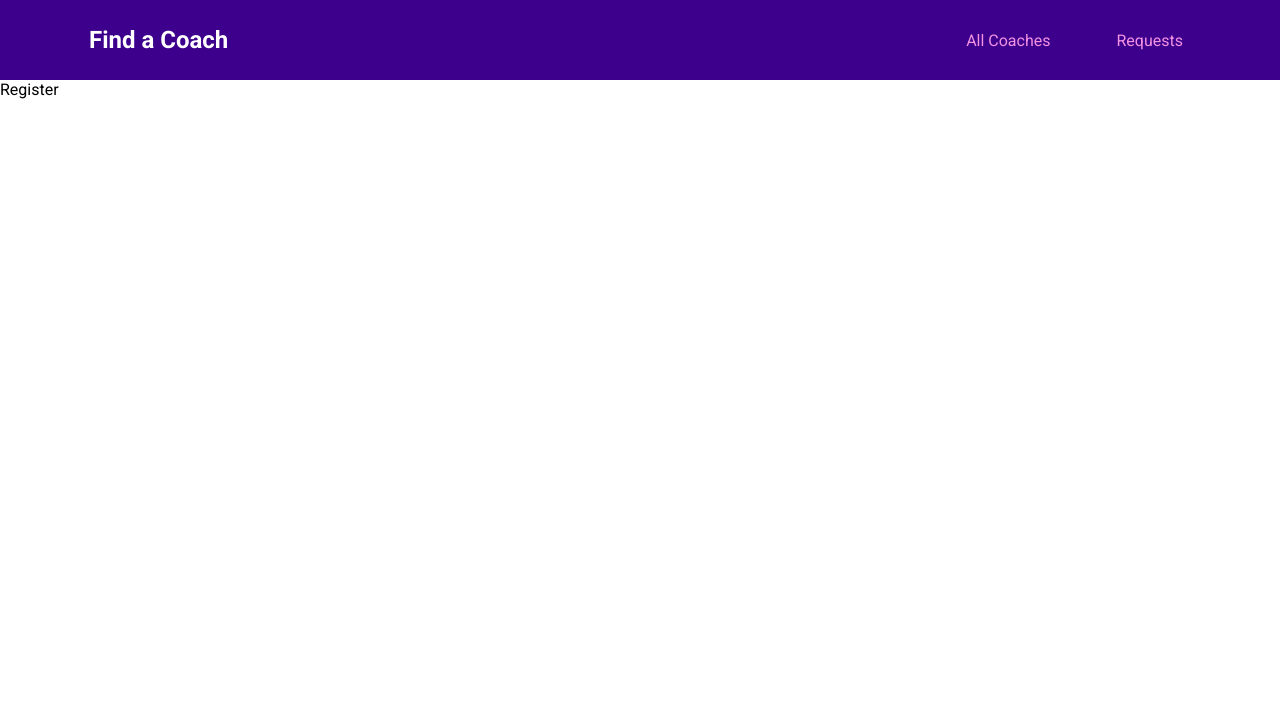
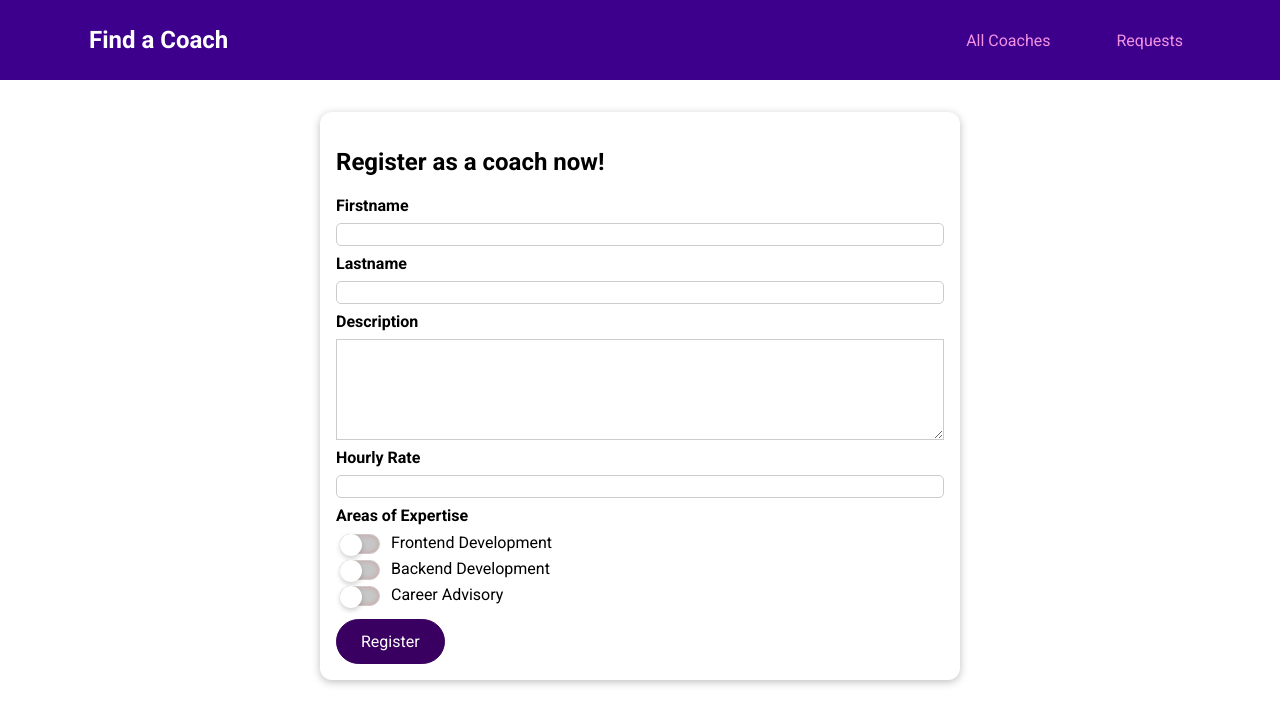
Before and after one commit to berkcatalahmetoglu/find-a-coach-app, a Vue app: page /register in a window 1280 px wide. Shown: the top 724 px of the page. Built offline with nearby package versions, Linux system fonts and the light colour scheme.

Commit message:
feature/ Added coach add feature

```diff
--- a/src/components/coaches/CoachFilter.vue
+++ b/src/components/coaches/CoachFilter.vue
@@ -77,7 +77,7 @@
 }
 
 input:checked[type="checkbox"] {
-    background: #03a9f4;
+    background: #3d008d;
 }
 
 input[type="checkbox"]:before {
--- /dev/null
+++ b/src/components/coaches/CoachForm.vue
@@ -0,0 +1,154 @@
+<template>
+    <form @submit.prevent="submitForm">
+        <div class="form-control">
+            <label for="firstname">Firstname</label>
+            <input type="text" id="firstname" v-model.trim="firstName" />
+        </div>
+        <div class="form-control">
+            <label for="lastname">Lastname</label>
+            <input type="text" id="lastname" v-model.trim="lastName" />
+        </div>
+        <div class="form-control">
+            <label for="description">Description</label>
+            <textarea type="text" id="description" rows="5" v-model.trim="description"></textarea>
+        </div>
+        <div class="form-control">
+            <label for="rate">Hourly Rate</label>
+            <input type="number" id="rate" v-model="rate" />
+        </div>
+        <div class="form-control">
+            <h3>Areas of Expertise</h3>
+            <div class="checkbox-container">
+                <input type="checkbox" id="frontend" value="frontend" v-model="areas" />
+                <label for="frontend">Frontend Development</label>
+            </div>
+            <div class="checkbox-container">
+                <input type="checkbox" id="backend" value="backend" v-model="areas" />
+                <label for="backend">Backend Development</label>
+            </div>
+            <div class="checkbox-container">
+                <input type="checkbox" id="career" value="career" v-model="areas" />
+                <label for="career">Career Advisory</label>
+            </div>
+        </div>
+        <base-button>Register</base-button>
+    </form>
+</template>
+
+<script>
+export default {
+    emits: ['save-data'],
+    data() {
+        return {
+            firstName: '',
+            lastName: '',
+            description: '',
+            rate: null,
+            areas: []
+        };
+    },
+    methods: {
+        submitForm() {
+            const formData = {
+                first: this.firstName,
+                last: this.lastName,
+                desc: this.description,
+                rate: this.rate,
+                area: this.areas
+            }
+
+            this.$emit('save-data', formData)
+        }
+    }
+}
+</script>
+
+<style scoped>
+.form-control {
+    margin: 0.5rem 0;
+}
+
+input {
+    border-radius: 5px;
+}
+
+.checkbox-container {
+    display: flex;
+}
+
+label {
+    font-weight: bold;
+    display: block;
+    margin-bottom: 0.5rem;
+}
+
+input[type='checkbox']+label {
+    font-weight: normal;
+    display: inline;
+    margin: 0 0 0 0.5rem;
+}
+
+input,
+textarea {
+    display: block;
+    width: 100%;
+    border: 1px solid #ccc;
+    font: inherit;
+}
+
+input:focus,
+textarea:focus {
+    background-color: #f0e6fd;
+    outline: none;
+    border-color: #3d008d;
+}
+
+input[type="checkbox"] {
+    position: relative;
+    width: 40px;
+    height: 20px;
+    -webkit-appearance: none;
+    background: #c6c6c6;
+    outline: none;
+    top: -2px;
+    border-radius: 20px;
+    box-shadow: inset 0 0 5px rgba(255, 0, 0, 0.2);
+    transition: 0.7s;
+}
+
+input:checked[type="checkbox"] {
+    background: #3d008d;
+}
+
+input[type="checkbox"]:before {
+    content: '';
+    position: absolute;
+    width: 20px;
+    height: 20px;
+    border-radius: 20px;
+    top: 0;
+    left: 0;
+    background: #ffffff;
+    transform: scale(1.1);
+    box-shadow: 0 2px 5px rgba(0, 0, 0, 0.2);
+    transition: .5s;
+}
+
+input:checked[type="checkbox"]:before {
+    left: 20px;
+}
+
+h3 {
+    margin: 0.5rem 0;
+    font-size: 1rem;
+}
+
+.invalid label {
+    color: red;
+}
+
+.invalid input,
+.invalid textarea {
+    border: 1px solid red;
+}
+</style>
--- a/src/pages/coaches/CoachRegistration.vue
+++ b/src/pages/coaches/CoachRegistration.vue
@@ -1,3 +1,24 @@
 <template>
-    Register
+    <section>
+        <base-card>
+            <h2>
+                Register as a coach now!
+            </h2>
+            <coach-form @save-data="saveData"></coach-form>
+        </base-card>
+    </section>
 </template>
+
+<script>
+import CoachForm from "../../components/coaches/CoachForm.vue"
+export default {
+    components: {
+        CoachForm
+    },
+    methods: {
+        saveData(data) {
+            this.$store.dispatch('coaches/registerCoach', data)
+        }
+    }
+}
+</script>
--- a/src/pages/coaches/CoachesList.vue
+++ b/src/pages/coaches/CoachesList.vue
@@ -6,7 +6,7 @@
         <base-card>
             <div class="controls">
                 <base-button mode="outline">Refresh</base-button>
-                <base-button link to="/register">Register as Coach</base-button>
+                <base-button v-if="!isCoach" link to="/register">Register as Coach</base-button>
             </div>
             <ul v-if="hasCoaches">
                 <coach-item v-for="coach in filteredCoaches" :key="coach.id" :id="coach.id" :first-name="coach.firstName"
@@ -18,16 +18,30 @@
 </template>
 
 <script>
-
-import CoachItem from '../../components/coaches/CoachItem.vue'
-import CoachFilter from '../../components/coaches/CoachFilter.vue'
-
+import CoachItem from '../../components/coaches/CoachItem.vue';
+import CoachFilter from '../../components/coaches/CoachFilter.vue';
 
 export default {
+    components: {
+        CoachItem,
+        CoachFilter,
+    },
+    data() {
+        return {
+            activeFilters: {
+                frontend: true,
+                backend: true,
+                career: true,
+            },
+        };
+    },
     computed: {
+        isCoach() {
+            return this.$store.getters['coaches/isCoach'];
+        },
         filteredCoaches() {
             const coaches = this.$store.getters['coaches/coaches'];
-            return coaches.filter(coach => {
+            return coaches.filter((coach) => {
                 if (this.activeFilters.frontend && coach.areas.includes('frontend')) {
                     return true;
                 }
@@ -37,30 +51,30 @@
                 if (this.activeFilters.career && coach.areas.includes('career')) {
                     return true;
                 }
-                return false
+                return false;
             });
         },
         hasCoaches() {
-            return this.$store.getters['coaches/hasCoaches']
-        }
-    },
-    data() {
-        return {
-            activeFilters: {
-                frontend: true,
-                backend: true,
-                career: true
-            }
-        }
-    },
-    components: {
-        CoachItem,
-        CoachFilter
+            return this.$store.getters['coaches/hasCoaches'];
+        },
     },
     methods: {
         setFilters(updatedFilters) {
-            this.activeFilters = updatedFilters
-        }
-    }
+            this.activeFilters = updatedFilters;
+        },
+    },
+};
+</script>
+
+<style scoped>
+ul {
+    list-style: none;
+    margin: 0;
+    padding: 0;
 }
-</script>
+
+.controls {
+    display: flex;
+    justify-content: space-between;
+}
+</style>
--- a/src/store/modules/coaches/actions.js
+++ b/src/store/modules/coaches/actions.js
@@ -1 +1,13 @@
-export default {};
+export default {
+  registerCoach(context, data) {
+    const coachData = {
+      id: 'c3',
+      firstName: data.first,
+      lastName: data.last,
+      description: data.desc,
+      hourlyRate: data.rate,
+      areas: data.areas,
+    };
+    context.commit('registerCoach', coachData);
+  },
+};
--- a/src/store/modules/coaches/mutations.js
+++ b/src/store/modules/coaches/mutations.js
@@ -1 +1,5 @@
-export default {};
+export default {
+  registerCoach(state, payload) {
+    state.coaches.push(payload);
+  },
+};
```
